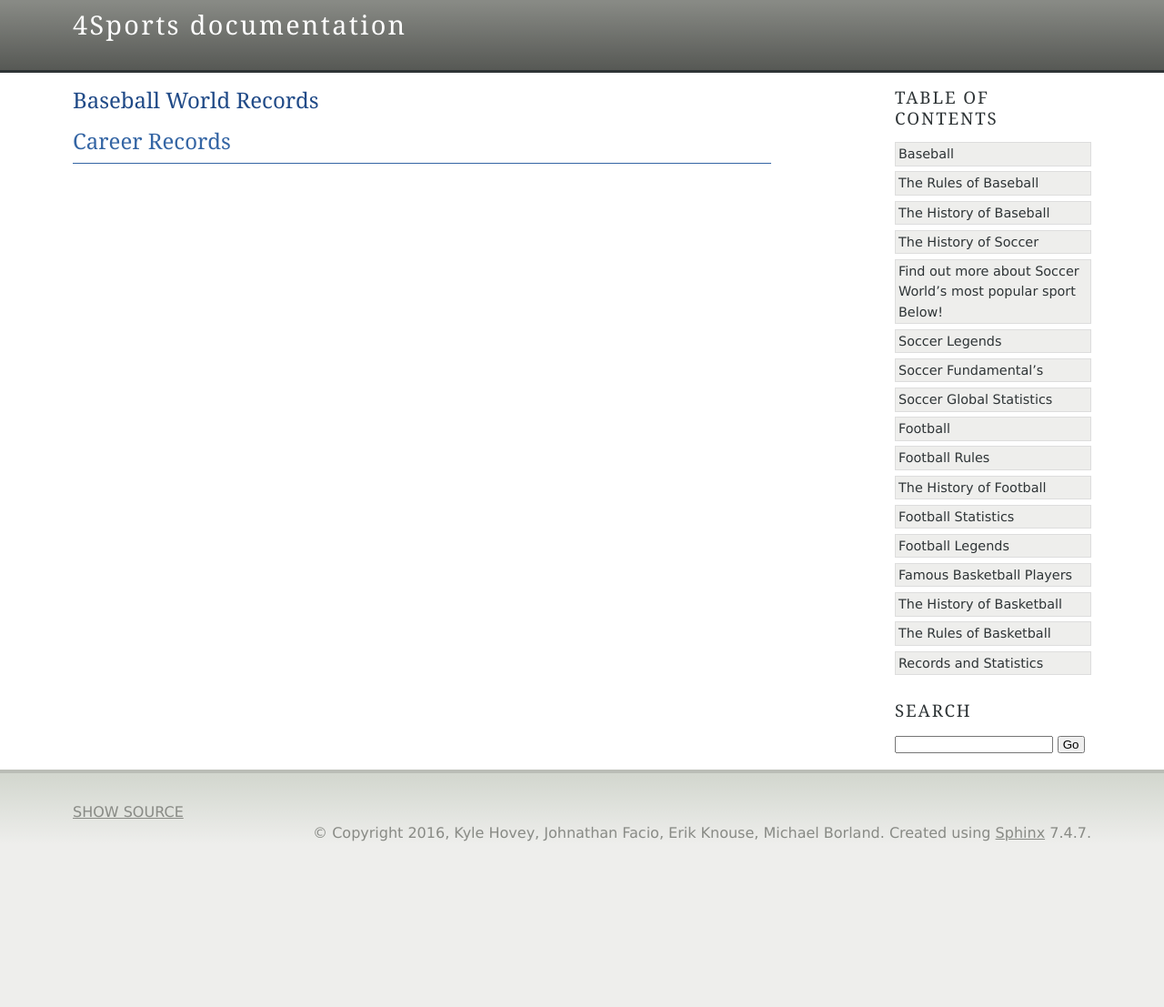
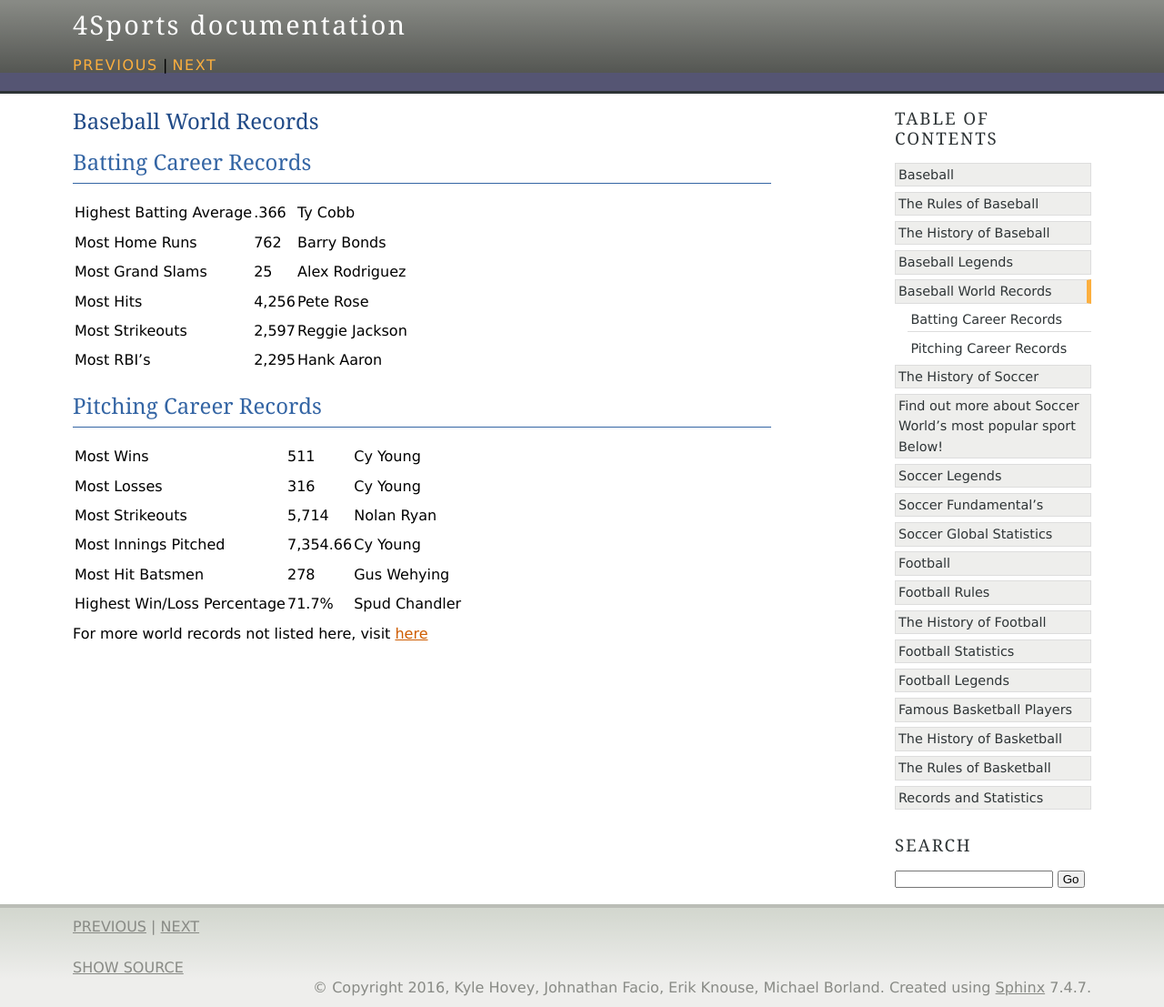
Before and after one commit to michaelborlandKeys/4Sports, a Sphinx documentation site: the page built from source/baseball/baseball_records.rst, in a window 1280 px wide. Shown: the whole page at 91% size. Built offline with Sphinx 7.4.7, drawn with Linux system fonts in a browser that asks for light colours; before the commit the page ends 950 px from its top, so only the background shows below that.

Commit message:
finished editing pages and adding pictures

```diff
--- a/source/baseball/baseball.rst
+++ b/source/baseball/baseball.rst
@@ -16,3 +16,6 @@
    :maxdepth: 1
 
    baseball_rules.rst
+   baseball_history.rst
+   baseball_players.rst
+   baseball_records.rst
--- a/source/baseball/baseball_records.rst
+++ b/source/baseball/baseball_records.rst
@@ -1,30 +1,35 @@
 Baseball World Records
 ======================
-Career Records
---------------
-+----------------------------------+--------+-------------------------------------+
-| Highest Batting Average          | .366   | Ty Cobb     						  |
-+----------------------------------+--------+-------------------------------------+
-| Most Home Runs                   | 762    | Barry Bonds       				  |
-+----------------------------------+--------+-------------------------------------+
-| Most Grand Slams			       | 25     | Alex Rodriguez   				      |
-+----------------------------------+--------+-------------------------------------+
-| Most Hits					       | 4,256  | Pete Rose    						  |
-+----------------------------------+--------+-------------------------------------+
-| Most Strikeouts				   | 2,597  | Reggie Jackson  					  |
-+----------------------------------+--------+-------------------------------------+
-| Most RBI's					   | 2,295  | Hank Aaron					      |
-+----------------------------------+--------+-------------------------------------+
-+----------------------------------+--------+-------------------------------------+
-| Highest Batting Average          | .366   | Ty Cobb     						  |
-+----------------------------------+--------+-------------------------------------+
-| Most Home Runs                   | 762    | Barry Bonds       				  |
-+----------------------------------+--------+-------------------------------------+
-| Most Grand Slams			       | 25     | Alex Rodriguez   				      |
-+----------------------------------+--------+-------------------------------------+
-| Most Hits					       | 4,256  | Pete Rose    						  |
-+----------------------------------+--------+-------------------------------------+
-| Most Strikeouts				   | 2,597  | Reggie Jackson  					  |
-+----------------------------------+--------+-------------------------------------+
-| Most RBI's					   | 2,295  | Hank Aaron					      |
-+----------------------------------+--------+-------------------------------------+
+Batting Career Records
+----------------------
++----------------------------------+--------+----------------+
+| Highest Batting Average          | .366   | Ty Cobb        |
++----------------------------------+--------+----------------+
+| Most Home Runs                   | 762    | Barry Bonds    |
++----------------------------------+--------+----------------+
+| Most Grand Slams                 | 25     | Alex Rodriguez |
++----------------------------------+--------+----------------+
+| Most Hits                        | 4,256  | Pete Rose      |
++----------------------------------+--------+----------------+
+| Most Strikeouts                  | 2,597  | Reggie Jackson |
++----------------------------------+--------+----------------+
+| Most RBI's                       | 2,295  | Hank Aaron     |
++----------------------------------+--------+----------------+
+
+Pitching Career Records
+-----------------------
++----------------------------------+----------+---------------+
+| Most Wins                        | 511      | Cy Young      |
++----------------------------------+----------+---------------+
+| Most Losses                      | 316      | Cy Young      |
++----------------------------------+----------+---------------+
+| Most Strikeouts                  | 5,714    | Nolan Ryan    |
++----------------------------------+----------+---------------+
+| Most Innings Pitched             | 7,354.66 | Cy Young      |
++----------------------------------+----------+---------------+
+| Most Hit Batsmen                 | 278      | Gus Wehying   |
++----------------------------------+----------+---------------+
+| Highest Win/Loss Percentage      | 71.7%    | Spud Chandler |
++----------------------------------+----------+---------------+
+
+For more world records not listed here, visit  `here <https://en.wikipedia.org/wiki/List_of_Major_League_Baseball_record_holders>`_
--- a/source/index.rst
+++ b/source/index.rst
@@ -14,6 +14,8 @@
    baseball/baseball.rst
    baseball/baseball_rules.rst
    baseball/baseball_history.rst
+   baseball/baseball_players.rst
+   baseball/baseball_records.rst
    soccer/soccer.rst
    soccer/soccer_legends.rst
    soccer/soccer_fundamentals.rst
```
Also changed, not shown: source/baseball/baseball_players.rst (+4 -4 lines), source/baseball/baseball_rules.rst (+18 -8 lines), source/baseball/img/bats.png (added), source/baseball/img/field.png (added).
